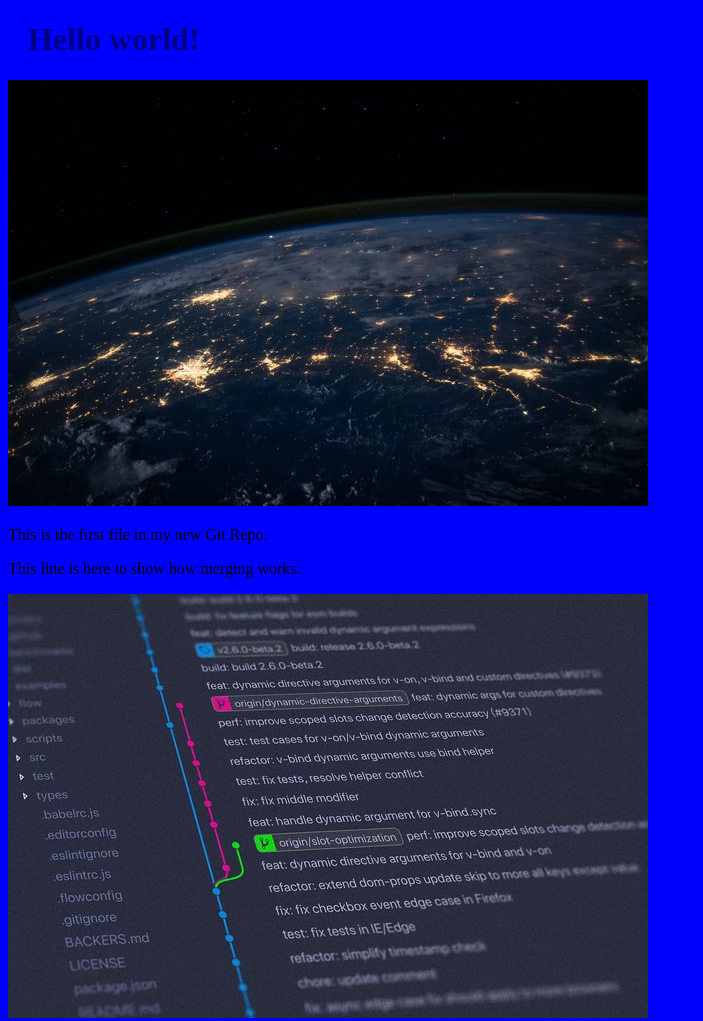
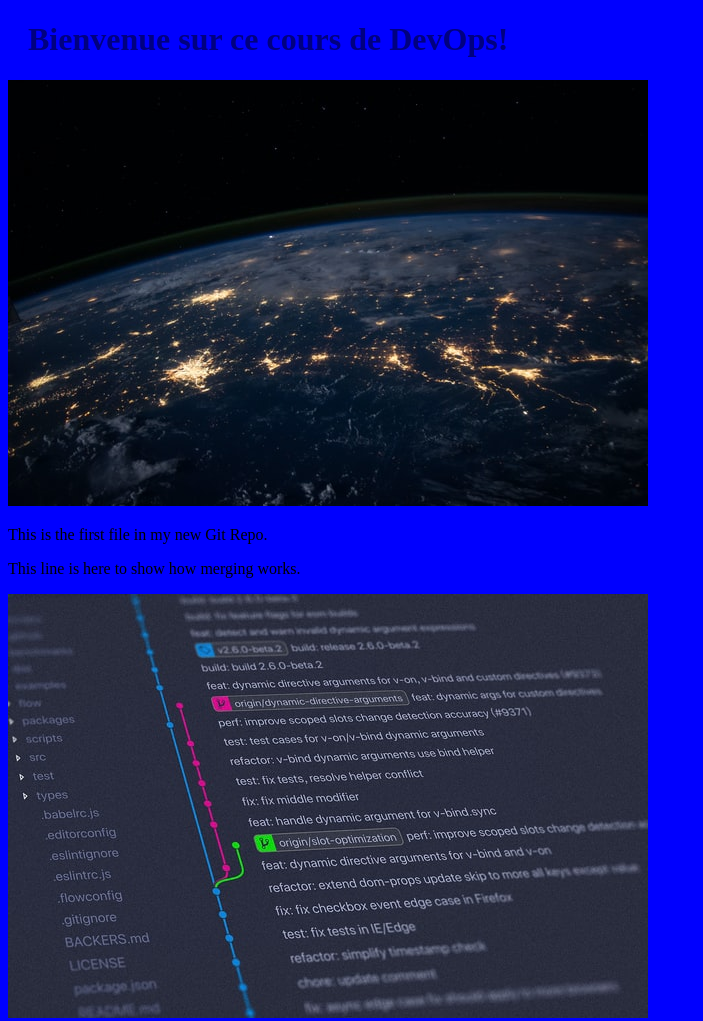
Before and after one commit to awscourse1/sample, a plain HTML site: page index.html in a window 1280 px wide. Shown: the whole page, without its empty margins (0-703 px from the left). Drawn offline with Linux system fonts and the light colour scheme.

Commit message:
Modif TITLE h1

```diff
--- a/index.html
+++ b/index.html
@@ -8,7 +8,7 @@
 </head>
 <body>
 
-  <h1>Hello world!</h1>
+  <h1>Bienvenue sur ce cours de DevOps!</h1>
   <div><img src="img_hello_world.jpg" alt="Hello World from Space" style="width:100%;max-width:640px"></div>
   <p>This is the first file in my new Git Repo.</p>
   <p>This line is here to show how merging works.</p>
```
